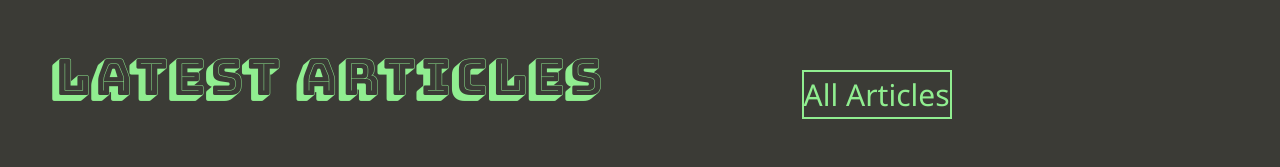
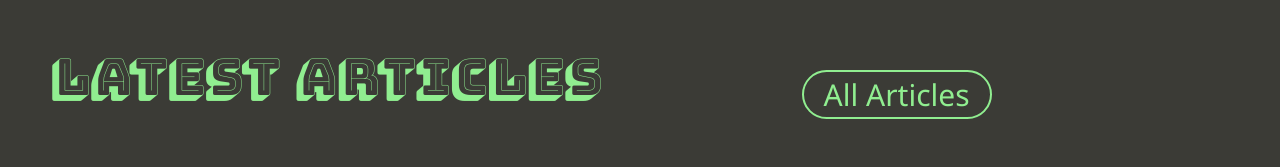
Before and after one commit to StudentCZ/my-website, a React (Create React App) app: page / in a window 1280 px wide. Shown: the part 1168-1335 px from the top of the page. Built offline with nearby package versions, Linux system fonts and the light colour scheme.

Commit message:
added border radius to article text2

```diff
--- a/src/components/Articles.module.css
+++ b/src/components/Articles.module.css
@@ -22,4 +22,7 @@
 
 .text2 {
   border: 2px solid lightgreen;
+  border-radius: 25px;
+  padding-left: 20px;
+  padding-right: 20px;
 }
```
